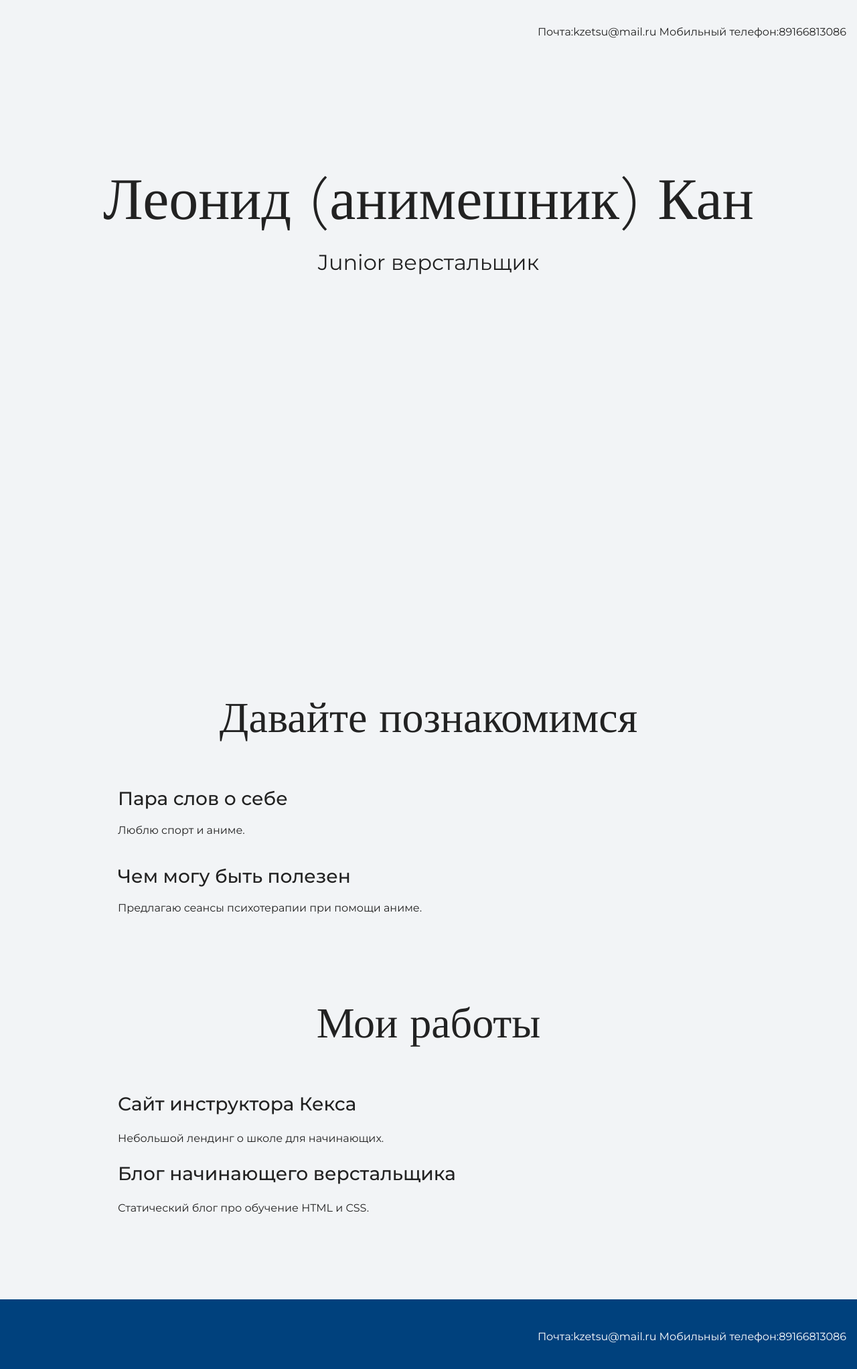
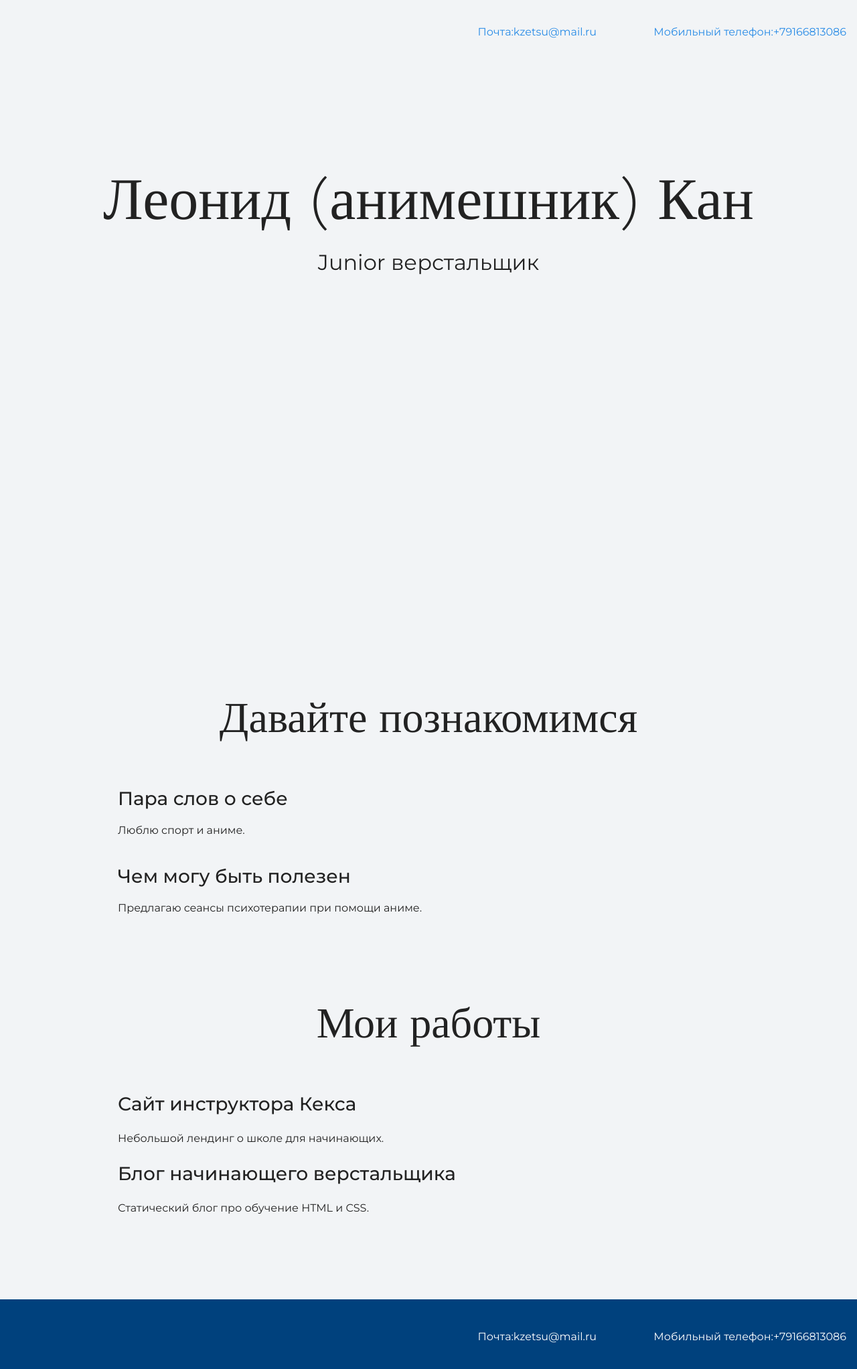
Before and after one commit to KKKan1/my-siteleon, a plain HTML site: page index.html in a window 1280 px wide. Shown: the whole page at 67% size. Drawn offline with nearby package versions, Linux system fonts and the light colour scheme.

Commit message:
Ссылки на котактные данные

```diff
--- a/index.html
+++ b/index.html
@@ -9,7 +9,10 @@
 
   <body>
     <header class="page-header"><div class="container">
-      Почта:kzetsu@mail.ru  Мобильный телефон:89166813086
+     <a class="header-email"
+href="mailto:kzetsu@mail.ru">Почта:kzetsu@mail.ru</a>
+<a class="header-phone"
+href="tel:+79166813086">Мобильный телефон:+79166813086</a>
 </div>
     </header>
 
@@ -39,7 +42,10 @@
     </section>
 
     <footer class="page-footer"><div class="container">
-       Почта:kzetsu@mail.ru  Мобильный телефон:89166813086</div>
+       <a class="footer-email"
+href="mailto:kzetsu@mail.ru">Почта:kzetsu@mail.ru</a>
+<a class="footer-phone"
+href="tel:+79166813086">Мобильный телефон:+79166813086</a></div>
     </footer>
   </body>
 </html>
```
